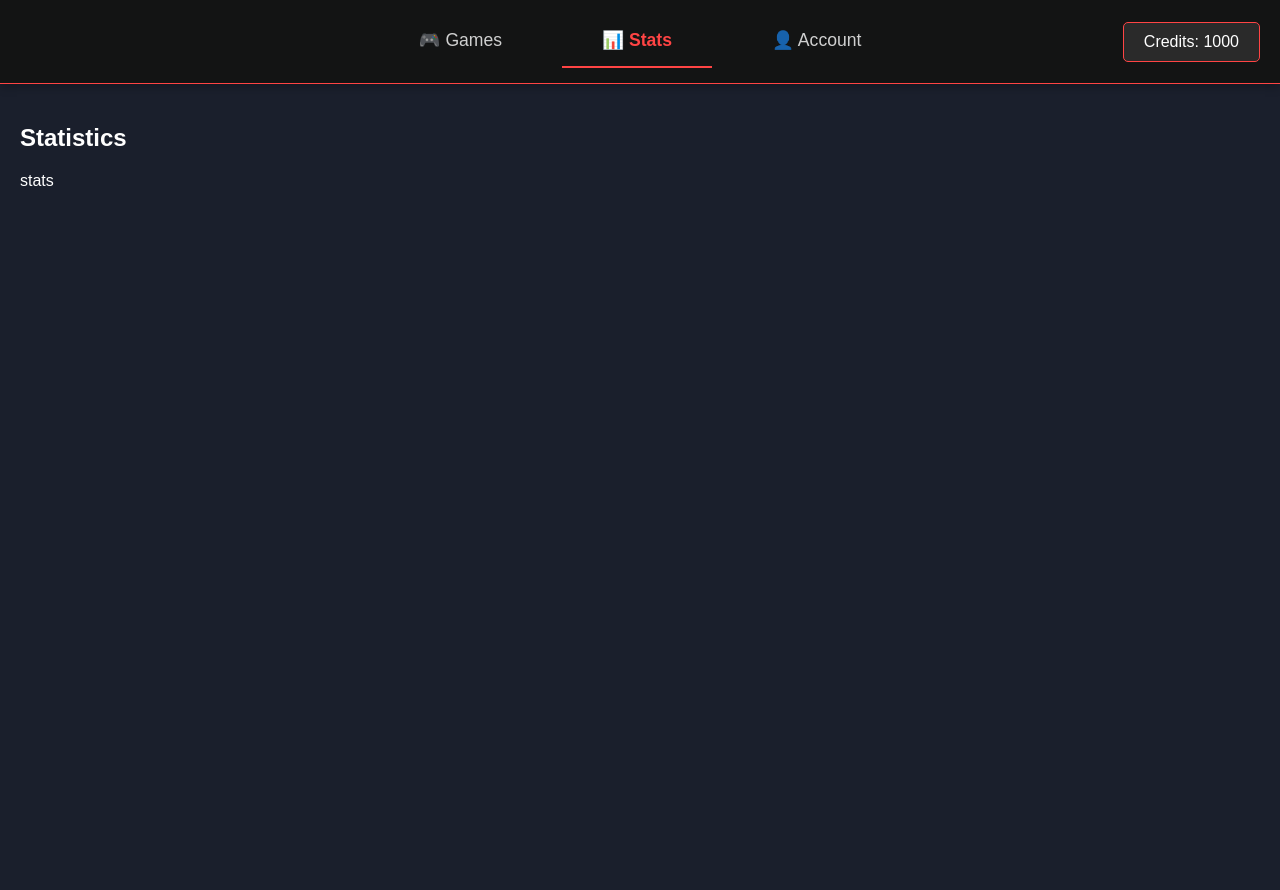
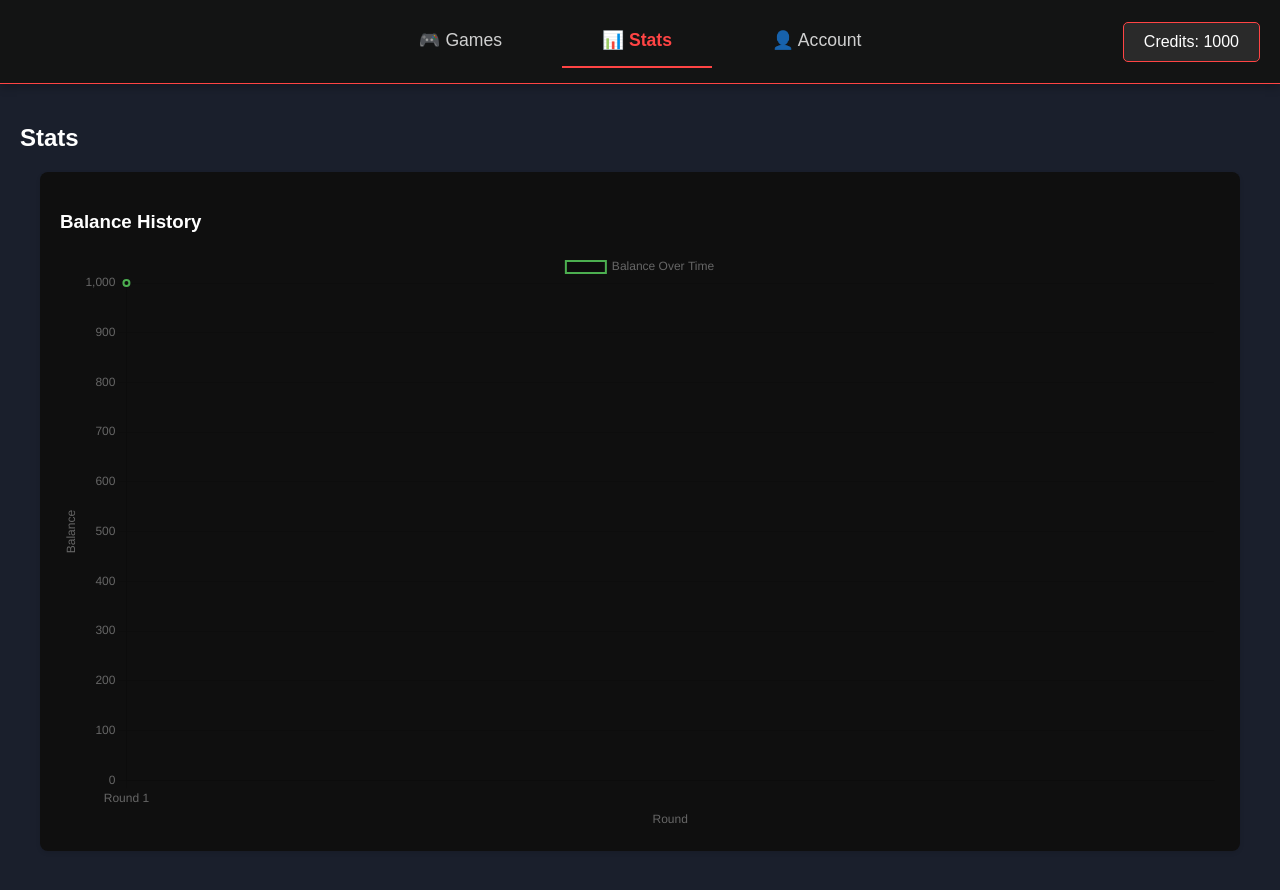
Before and after one commit to mogielniak/casino-website, a plain HTML site: page index.html in a window 1280 px wide. Both pictures are taken after a click on the element "📊 Stats". Before the commit the page ends 800 px from the top, so only its background shows below. Drawn offline with nearby package versions, Linux system fonts and the light colour scheme.

Commit message:
added balance chart (still in progress)

```diff
--- a/index.html
+++ b/index.html
@@ -8,6 +8,7 @@
     <link rel="stylesheet" href="styles/navbar.css">
     <link rel="stylesheet" href="styles/games.css">
     <link rel="stylesheet" href="styles/balance.css">
+    <link rel="stylesheet" href="styles/chart.css">
 </head>
 <body>
 
@@ -50,8 +51,11 @@
     </div>
 
     <div id="stats" class="page">
-        <h2>Statistics</h2>
-        <p>stats</p>
+        <h2>Stats</h2>
+        <div class="chart-container">
+            <h3>Balance History</h3>
+            <canvas id="balance-chart" width="400" height="200"></canvas>
+        </div>
     </div>
 
     <div id="account" class="page">
@@ -87,5 +91,7 @@
 <script src="scripts/games/blackjack.js"></script>
 <script src="scripts/navigation.js"></script>
 <script src="scripts/bettingSystem.js"></script>
+<script src="scripts/chart.js"></script>
+<script src="https://cdn.jsdelivr.net/npm/chart.js"></script>
 </body>
 </html>
--- a/scripts/bettingSystem.js
+++ b/scripts/bettingSystem.js
@@ -1,13 +1,20 @@
 const BettingSystem = (() => {
     let userBalance = 1000;
     let currentBet = 0;
+    let balanceHistory = [userBalance];
 
     const updateDisplay = () => {
         const balanceElement = document.getElementById('balance');
-        if(balanceElement) balanceElement.textContent = userBalance;
+        if (balanceElement) balanceElement.textContent = userBalance;
 
         const currentBetElement = document.getElementById('current-bet');
-        if(currentBetElement) currentBetElement.textContent = currentBet;
+        if (currentBetElement) currentBetElement.textContent = currentBet;
+
+        balanceHistory.push(userBalance);
+        if (balanceHistory.length > 20) balanceHistory.shift();
+        window.dispatchEvent(new CustomEvent('balance-updated', {
+            detail: {balanceHistory}
+        }));
     };
 
     return {
@@ -51,6 +58,7 @@ const BettingSystem = (() => {
         },
 
         win(multiplier = 1) {
+            const winnings = this.currentBet * multiplier;
             userBalance += currentBet * (1 + multiplier);
             currentBet = 0;
             updateDisplay();
@@ -75,7 +83,8 @@ const BettingSystem = (() => {
         },
 
         get balance() { return userBalance },
-        get currentBet() { return currentBet }
+        get currentBet() { return currentBet },
+        get balanceHistory() { return balanceHistory }
     };
 })();
 
--- /dev/null
+++ b/scripts/chart.js
@@ -0,0 +1,54 @@
+let balanceChart = null;
+
+function initializeBalanceChart() {
+    const ctx = document.getElementById('balance-chart').getContext('2d');
+
+    balanceChart = new Chart(ctx, {
+        type: 'line',
+        data: {
+            labels: [],
+            datasets: [{
+                label: 'Balance Over Time',
+                data: [],
+                borderColor: '#4CAF50',
+                borderWidth: 2,
+                fill: false
+            }]
+        },
+        options: {
+            responsive: true,
+            scales: {
+                x: {
+                    display: true,
+                    title: {
+                        display: true,
+                        text: 'Round'
+                    }
+                },
+                y: {
+                    display: true,
+                    beginAtZero: true,
+                    title: {
+                        display: true,
+                        text: 'Balance'
+                    }
+                }
+            }
+        }
+    });
+
+    updateBalanceChart(BettingSystem.balanceHistory);
+}
+
+function updateBalanceChart(history) {
+    if (!balanceChart) return;
+
+    const startRound = Math.max(1, history.length - 20 + 1);
+
+    balanceChart.data.labels = history.slice(-20).map((_, index) => `Round ${startRound + index}`);
+    balanceChart.data.datasets[0].data = history.slice(-20);
+
+    balanceChart.options.scales.y.Max = Math.max(...history) * 1.1;
+
+    balanceChart.update();
+}
--- a/scripts/navigation.js
+++ b/scripts/navigation.js
@@ -41,6 +41,14 @@ function showPage(pageId) {
         tab.classList.remove('active');
         if(tab.dataset.page === pageId) tab.classList.add('active');
     });
+
+    if (pageId === 'stats') {
+        if (!balanceChart) {
+            initializeBalanceChart();
+        } else {
+            updateBalanceChart(BettingSystem.balanceHistory);
+        }
+    }
 }
 
 function showBetModal(){
--- /dev/null
+++ b/styles/chart.css
@@ -0,0 +1,12 @@
+.chart-container {
+    margin: 20px;
+    padding: 20px;
+    background: #0F0F0F;
+    border-radius: 8px;
+    box-shadow: 0 2px 4px rgba(0, 0, 0, 0.1);
+}
+
+#balance-chart {
+    max-width: 100%;
+    height: auto;
+}
```
